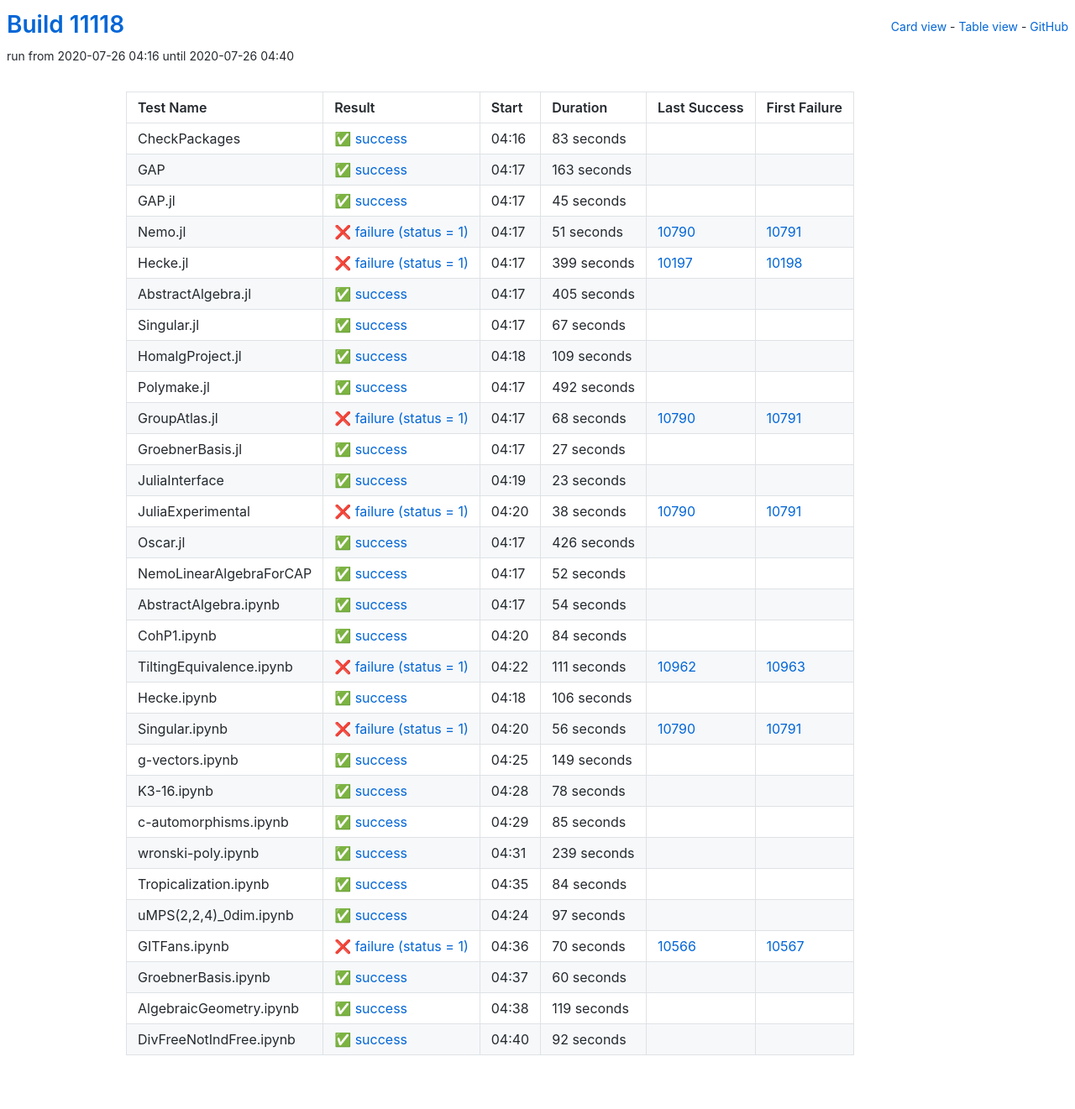
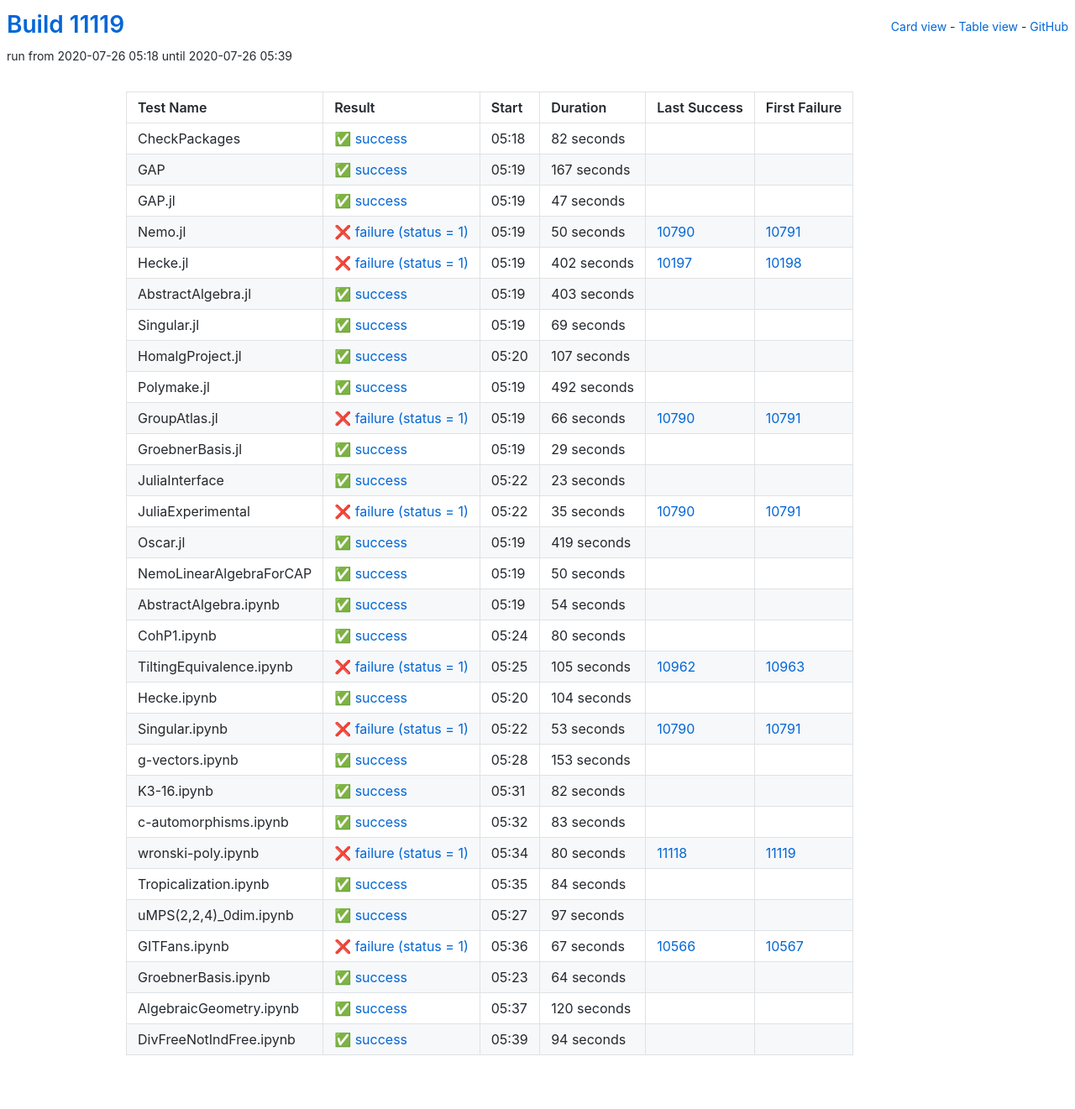
Before and after one commit to oscar-system/oscar-ci-status, a Jekyll site: the page built from table.html, in a window 1280 px wide. Shown: the whole page at 84% size. Built offline with Jekyll 4.4.1, drawn with Linux system fonts in a browser that asks for light colours.

Commit message:
Build #11119

```diff
--- a/_data/ci.yml
+++ b/_data/ci.yml
@@ -1,6 +1,6 @@
 ---
-build: 11118
-build_url: https://oscarci.mathematik.uni-kl.de/job/oscar/11118/
+build: 11119
+build_url: https://oscarci.mathematik.uni-kl.de/job/oscar/11119/
 job: oscar
 organization: oscar-system
 repo: oscar-ci-status
@@ -8,104 +8,104 @@
 tests:
 - name: CheckPackages
   id: checkpackages
-  log: https://oscarci.mathematik.uni-kl.de/job/oscar/11118/artifact/logs/build-11118/CheckPackages.log
-  start: 2020-07-26 04:16
+  log: https://oscarci.mathematik.uni-kl.de/job/oscar/11119/artifact/logs/build-11119/CheckPackages.log
+  start: 2020-07-26 05:18
   success: true
   exitcode: 0
   status: success
-  duration: 83
+  duration: 82
   last_success: false
   last_success_url:
   first_failure: false
   first_failure_url:
 - name: GAP
   id: gap
-  log: https://oscarci.mathematik.uni-kl.de/job/oscar/11118/artifact/logs/build-11118/GAP.log
-  start: 2020-07-26 04:17
+  log: https://oscarci.mathematik.uni-kl.de/job/oscar/11119/artifact/logs/build-11119/GAP.log
+  start: 2020-07-26 05:19
   success: true
   exitcode: 0
   status: success
-  duration: 163
+  duration: 167
   last_success: false
   last_success_url:
   first_failure: false
   first_failure_url:
 - name: GAP.jl
   id: gap-jl
-  log: https://oscarci.mathematik.uni-kl.de/job/oscar/11118/artifact/logs/build-11118/GAP.jl.log
-  start: 2020-07-26 04:17
+  log: https://oscarci.mathematik.uni-kl.de/job/oscar/11119/artifact/logs/build-11119/GAP.jl.log
+  start: 2020-07-26 05:19
   success: true
   exitcode: 0
   status: success
-  duration: 45
+  duration: 47
   last_success: false
   last_success_url:
   first_failure: false
   first_failure_url:
 - name: Nemo.jl
   id: nemo-jl
-  log: https://oscarci.mathematik.uni-kl.de/job/oscar/11118/artifact/logs/build-11118/Nemo.jl.log
-  start: 2020-07-26 04:17
+  log: https://oscarci.mathematik.uni-kl.de/job/oscar/11119/artifact/logs/build-11119/Nemo.jl.log
+  start: 2020-07-26 05:19
   success: false
   exitcode: 1
   status: failure
-  duration: 51
+  duration: 50
   last_success: 10790
   last_success_url: https://oscarci.mathematik.uni-kl.de/job/oscar/10790/
   first_failure: 10791
   first_failure_url: https://oscarci.mathematik.uni-kl.de/job/oscar/10791/
 - name: Hecke.jl
   id: hecke-jl
-  log: https://oscarci.mathematik.uni-kl.de/job/oscar/11118/artifact/logs/build-11118/Hecke.jl.log
-  start: 2020-07-26 04:17
+  log: https://oscarci.mathematik.uni-kl.de/job/oscar/11119/artifact/logs/build-11119/Hecke.jl.log
+  start: 2020-07-26 05:19
   success: false
   exitcode: 1
   status: failure
-  duration: 399
+  duration: 402
   last_success: 10197
   last_success_url: https://oscarci.mathematik.uni-kl.de/job/oscar/10197/
   first_failure: 10198
   first_failure_url: https://oscarci.mathematik.uni-kl.de/job/oscar/10198/
 - name: AbstractAlgebra.jl
   id: abstractalgebra-jl
-  log: https://oscarci.mathematik.uni-kl.de/job/oscar/11118/artifact/logs/build-11118/AbstractAlgebra.jl.log
-  start: 2020-07-26 04:17
+  log: https://oscarci.mathematik.uni-kl.de/job/oscar/11119/artifact/logs/build-11119/AbstractAlgebra.jl.log
+  start: 2020-07-26 05:19
   success: true
   exitcode: 0
   status: success
-  duration: 405
+  duration: 403
   last_success: false
   last_success_url:
   first_failure: false
   first_failure_url:
 - name: Singular.jl
   id: singular-jl
-  log: https://oscarci.mathematik.uni-kl.de/job/oscar/11118/artifact/logs/build-11118/Singular.jl.log
-  start: 2020-07-26 04:17
+  log: https://oscarci.mathematik.uni-kl.de/job/oscar/11119/artifact/logs/build-11119/Singular.jl.log
+  start: 2020-07-26 05:19
   success: true
   exitcode: 0
   status: success
-  duration: 67
+  duration: 69
   last_success: false
   last_success_url:
   first_failure: false
   first_failure_url:
 - name: HomalgProject.jl
   id: homalgproject-jl
-  log: https://oscarci.mathematik.uni-kl.de/job/oscar/11118/artifact/logs/build-11118/HomalgProject.jl.log
-  start: 2020-07-26 04:18
+  log: https://oscarci.mathematik.uni-kl.de/job/oscar/11119/artifact/logs/build-11119/HomalgProject.jl.log
+  start: 2020-07-26 05:20
   success: true
   exitcode: 0
   status: success
-  duration: 109
+  duration: 107
   last_success: false
   last_success_url:
   first_failure: false
   first_failure_url:
 - name: Polymake.jl
   id: polymake-jl
-  log: https://oscarci.mathematik.uni-kl.de/job/oscar/11118/artifact/logs/build-11118/Polymake.jl.log
-  start: 2020-07-26 04:17
+  log: https://oscarci.mathematik.uni-kl.de/job/oscar/11119/artifact/logs/build-11119/Polymake.jl.log
+  start: 2020-07-26 05:19
   success: true
   exitcode: 0
   status: success
@@ -116,32 +116,32 @@
   first_failure_url:
 - name: GroupAtlas.jl
   id: groupatlas-jl
-  log: https://oscarci.mathematik.uni-kl.de/job/oscar/11118/artifact/logs/build-11118/GroupAtlas.jl.log
-  start: 2020-07-26 04:17
+  log: https://oscarci.mathematik.uni-kl.de/job/oscar/11119/artifact/logs/build-11119/GroupAtlas.jl.log
+  start: 2020-07-26 05:19
   success: false
   exitcode: 1
   status: failure
-  duration: 68
+  duration: 66
   last_success: 10790
   last_success_url: https://oscarci.mathematik.uni-kl.de/job/oscar/10790/
   first_failure: 10791
   first_failure_url: https://oscarci.mathematik.uni-kl.de/job/oscar/10791/
 - name: GroebnerBasis.jl
   id: groebnerbasis-jl
-  log: https://oscarci.mathematik.uni-kl.de/job/oscar/11118/artifact/logs/build-11118/GroebnerBasis.jl.log
-  start: 2020-07-26 04:17
+  log: https://oscarci.mathematik.uni-kl.de/job/oscar/11119/artifact/logs/build-11119/GroebnerBasis.jl.log
+  start: 2020-07-26 05:19
   success: true
   exitcode: 0
   status: success
-  duration: 27
+  duration: 29
   last_success: false
   last_success_url:
   first_failure: false
   first_failure_url:
 - name: JuliaInterface
   id: juliainterface
-  log: https://oscarci.mathematik.uni-kl.de/job/oscar/11118/artifact/logs/build-11118/JuliaInterface.log
-  start: 2020-07-26 04:19
+  log: https://oscarci.mathematik.uni-kl.de/job/oscar/11119/artifact/logs/build-11119/JuliaInterface.log
+  start: 2020-07-26 05:22
   success: true
   exitcode: 0
   status: success
@@ -152,44 +152,44 @@
   first_failure_url:
 - name: JuliaExperimental
   id: juliaexperimental
-  log: https://oscarci.mathematik.uni-kl.de/job/oscar/11118/artifact/logs/build-11118/JuliaExperimental.log
-  start: 2020-07-26 04:20
+  log: https://oscarci.mathematik.uni-kl.de/job/oscar/11119/artifact/logs/build-11119/JuliaExperimental.log
+  start: 2020-07-26 05:22
   success: false
   exitcode: 1
   status: failure
-  duration: 38
+  duration: 35
   last_success: 10790
   last_success_url: https://oscarci.mathematik.uni-kl.de/job/oscar/10790/
   first_failure: 10791
   first_failure_url: https://oscarci.mathematik.uni-kl.de/job/oscar/10791/
 - name: Oscar.jl
   id: oscar-jl
-  log: https://oscarci.mathematik.uni-kl.de/job/oscar/11118/artifact/logs/build-11118/Oscar.jl.log
-  start: 2020-07-26 04:17
+  log: https://oscarci.mathematik.uni-kl.de/job/oscar/11119/artifact/logs/build-11119/Oscar.jl.log
+  start: 2020-07-26 05:19
   success: true
   exitcode: 0
   status: success
-  duration: 426
+  duration: 419
   last_success: false
   last_success_url:
   first_failure: false
   first_failure_url:
 - name: NemoLinearAlgebraForCAP
   id: nemolinearalgebraforcap
-  log: https://oscarci.mathematik.uni-kl.de/job/oscar/11118/artifact/logs/build-11118/NemoLinearAlgebraForCAP.log
-  start: 2020-07-26 04:17
+  log: https://oscarci.mathematik.uni-kl.de/job/oscar/11119/artifact/logs/build-11119/NemoLinearAlgebraForCAP.log
+  start: 2020-07-26 05:19
   success: true
   exitcode: 0
   status: success
-  duration: 52
+  duration: 50
   last_success: false
   last_success_url:
   first_failure: false
   first_failure_url:
 - name: AbstractAlgebra.ipynb
   id: abstractalgebra-ipynb
-  log: https://oscarci.mathematik.uni-kl.de/job/oscar/11118/artifact/logs/build-11118/AbstractAlgebra.ipynb.log
-  start: 2020-07-26 04:17
+  log: https://oscarci.mathematik.uni-kl.de/job/oscar/11119/artifact/logs/build-11119/AbstractAlgebra.ipynb.log
+  start: 2020-07-26 05:19
   success: true
   exitcode: 0
   status: success
@@ -200,104 +200,104 @@
   first_failure_url:
 - name: CohP1.ipynb
   id: cohp1-ipynb
-  log: https://oscarci.mathematik.uni-kl.de/job/oscar/11118/artifact/logs/build-11118/CohP1.ipynb.log
-  start: 2020-07-26 04:20
+  log: https://oscarci.mathematik.uni-kl.de/job/oscar/11119/artifact/logs/build-11119/CohP1.ipynb.log
+  start: 2020-07-26 05:24
   success: true
   exitcode: 0
   status: success
-  duration: 84
+  duration: 80
   last_success: false
   last_success_url:
   first_failure: false
   first_failure_url:
 - name: TiltingEquivalence.ipynb
   id: tiltingequivalence-ipynb
-  log: https://oscarci.mathematik.uni-kl.de/job/oscar/11118/artifact/logs/build-11118/TiltingEquivalence.ipynb.log
-  start: 2020-07-26 04:22
+  log: https://oscarci.mathematik.uni-kl.de/job/oscar/11119/artifact/logs/build-11119/TiltingEquivalence.ipynb.log
+  start: 2020-07-26 05:25
   success: false
   exitcode: 1
   status: failure
-  duration: 111
+  duration: 105
   last_success: 10962
   last_success_url: https://oscarci.mathematik.uni-kl.de/job/oscar/10962/
   first_failure: 10963
   first_failure_url: https://oscarci.mathematik.uni-kl.de/job/oscar/10963/
 - name: Hecke.ipynb
   id: hecke-ipynb
-  log: https://oscarci.mathematik.uni-kl.de/job/oscar/11118/artifact/logs/build-11118/Hecke.ipynb.log
-  start: 2020-07-26 04:18
+  log: https://oscarci.mathematik.uni-kl.de/job/oscar/11119/artifact/logs/build-11119/Hecke.ipynb.log
+  start: 2020-07-26 05:20
   success: true
   exitcode: 0
   status: success
-  duration: 106
+  duration: 104
   last_success: false
   last_success_url:
   first_failure: false
   first_failure_url:
 - name: Singular.ipynb
   id: singular-ipynb
-  log: https://oscarci.mathematik.uni-kl.de/job/oscar/11118/artifact/logs/build-11118/Singular.ipynb.log
-  start: 2020-07-26 04:20
+  log: https://oscarci.mathematik.uni-kl.de/job/oscar/11119/artifact/logs/build-11119/Singular.ipynb.log
+  start: 2020-07-26 05:22
   success: false
   exitcode: 1
   status: failure
-  duration: 56
+  duration: 53
   last_success: 10790
   last_success_url: https://oscarci.mathematik.uni-kl.de/job/oscar/10790/
   first_failure: 10791
   first_failure_url: https://oscarci.mathematik.uni-kl.de/job/oscar/10791/
 - name: g-vectors.ipynb
   id: g-vectors-ipynb
-  log: https://oscarci.mathematik.uni-kl.de/job/oscar/11118/artifact/logs/build-11118/g-vectors.ipynb.log
-  start: 2020-07-26 04:25
+  log: https://oscarci.mathematik.uni-kl.de/job/oscar/11119/artifact/logs/build-11119/g-vectors.ipynb.log
+  start: 2020-07-26 05:28
   success: true
   exitcode: 0
   status: success
-  duration: 149
+  duration: 153
   last_success: false
   last_success_url:
   first_failure: false
   first_failure_url:
 - name: K3-16.ipynb
   id: k3-16-ipynb
-  log: https://oscarci.mathematik.uni-kl.de/job/oscar/11118/artifact/logs/build-11118/K3-16.ipynb.log
-  start: 2020-07-26 04:28
+  log: https://oscarci.mathematik.uni-kl.de/job/oscar/11119/artifact/logs/build-11119/K3-16.ipynb.log
+  start: 2020-07-26 05:31
   success: true
   exitcode: 0
   status: success
-  duration: 78
+  duration: 82
   last_success: false
   last_success_url:
   first_failure: false
   first_failure_url:
 - name: c-automorphisms.ipynb
   id: c-automorphisms-ipynb
-  log: https://oscarci.mathematik.uni-kl.de/job/oscar/11118/artifact/logs/build-11118/c-automorphisms.ipynb.log
-  start: 2020-07-26 04:29
+  log: https://oscarci.mathematik.uni-kl.de/job/oscar/11119/artifact/logs/build-11119/c-automorphisms.ipynb.log
+  start: 2020-07-26 05:32
   success: true
   exitcode: 0
   status: success
-  duration: 85
+  duration: 83
   last_success: false
   last_success_url:
   first_failure: false
   first_failure_url:
 - name: wronski-poly.ipynb
   id: wronski-poly-ipynb
-  log: https://oscarci.mathematik.uni-kl.de/job/oscar/11118/artifact/logs/build-11118/wronski-poly.ipynb.log
-  start: 2020-07-26 04:31
-  success: true
-  exitcode: 0
-  status: success
-  duration: 239
-  last_success: false
-  last_success_url:
-  first_failure: false
-  first_failure_url:
+  log: https://oscarci.mathematik.uni-kl.de/job/oscar/11119/artifact/logs/build-11119/wronski-poly.ipynb.log
+  start: 2020-07-26 05:34
+  success: false
+  exitcode: 1
+  status: failure
+  duration: 80
+  last_success: 11118
+  last_success_url: https://oscarci.mathematik.uni-kl.de/job/oscar/11118/
+  first_failure: 11119
+  first_failure_url: https://oscarci.mathematik.uni-kl.de/job/oscar/11119/
 - name: Tropicalization.ipynb
   id: tropicalization-ipynb
-  log: https://oscarci.mathematik.uni-kl.de/job/oscar/11118/artifact/logs/build-11118/Tropicalization.ipynb.log
-  start: 2020-07-26 04:35
+  log: https://oscarci.mathematik.uni-kl.de/job/oscar/11119/artifact/logs/build-11119/Tropicalization.ipynb.log
+  start: 2020-07-26 05:35
   success: true
   exitcode: 0
   status: success
@@ -308,8 +308,8 @@
   first_failure_url:
 - name: uMPS(2,2,4)_0dim.ipynb
   id: umps-2-2-4-0dim-ipynb
-  log: https://oscarci.mathematik.uni-kl.de/job/oscar/11118/artifact/logs/build-11118/uMPS-2-2-4-_0dim.ipynb.log
-  start: 2020-07-26 04:24
+  log: https://oscarci.mathematik.uni-kl.de/job/oscar/11119/artifact/logs/build-11119/uMPS-2-2-4-_0dim.ipynb.log
+  start: 2020-07-26 05:27
   success: true
   exitcode: 0
   status: success
@@ -320,48 +320,48 @@
   first_failure_url:
 - name: GITFans.ipynb
   id: gitfans-ipynb
-  log: https://oscarci.mathematik.uni-kl.de/job/oscar/11118/artifact/logs/build-11118/GITFans.ipynb.log
-  start: 2020-07-26 04:36
+  log: https://oscarci.mathematik.uni-kl.de/job/oscar/11119/artifact/logs/build-11119/GITFans.ipynb.log
+  start: 2020-07-26 05:36
   success: false
   exitcode: 1
   status: failure
-  duration: 70
+  duration: 67
   last_success: 10566
   last_success_url: https://oscarci.mathematik.uni-kl.de/job/oscar/10566/
   first_failure: 10567
   first_failure_url: https://oscarci.mathematik.uni-kl.de/job/oscar/10567/
 - name: GroebnerBasis.ipynb
   id: groebnerbasis-ipynb
-  log: https://oscarci.mathematik.uni-kl.de/job/oscar/11118/artifact/logs/build-11118/GroebnerBasis.ipynb.log
-  start: 2020-07-26 04:37
+  log: https://oscarci.mathematik.uni-kl.de/job/oscar/11119/artifact/logs/build-11119/GroebnerBasis.ipynb.log
+  start: 2020-07-26 05:23
   success: true
   exitcode: 0
   status: success
-  duration: 60
+  duration: 64
   last_success: false
   last_success_url:
   first_failure: false
   first_failure_url:
 - name: AlgebraicGeometry.ipynb
   id: algebraicgeometry-ipynb
-  log: https://oscarci.mathematik.uni-kl.de/job/oscar/11118/artifact/logs/build-11118/AlgebraicGeometry.ipynb.log
-  start: 2020-07-26 04:38
+  log: https://oscarci.mathematik.uni-kl.de/job/oscar/11119/artifact/logs/build-11119/AlgebraicGeometry.ipynb.log
+  start: 2020-07-26 05:37
   success: true
   exitcode: 0
   status: success
-  duration: 119
+  duration: 120
   last_success: false
   last_success_url:
   first_failure: false
   first_failure_url:
 - name: DivFreeNotIndFree.ipynb
   id: divfreenotindfree-ipynb
-  log: https://oscarci.mathematik.uni-kl.de/job/oscar/11118/artifact/logs/build-11118/DivFreeNotIndFree.ipynb.log
-  start: 2020-07-26 04:40
+  log: https://oscarci.mathematik.uni-kl.de/job/oscar/11119/artifact/logs/build-11119/DivFreeNotIndFree.ipynb.log
+  start: 2020-07-26 05:39
   success: true
   exitcode: 0
   status: success
-  duration: 92
+  duration: 94
   last_success: false
   last_success_url:
   first_failure: false
```
Also changed, not shown: README.md.
